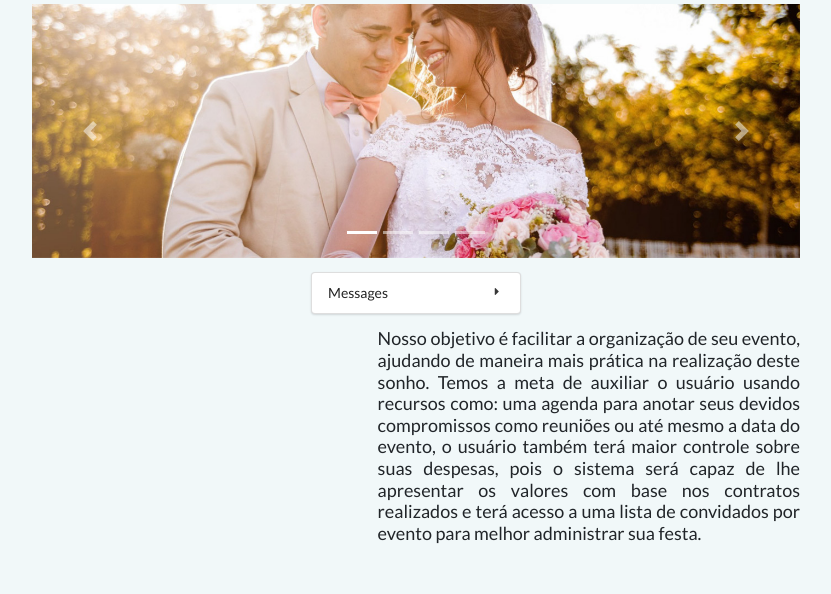
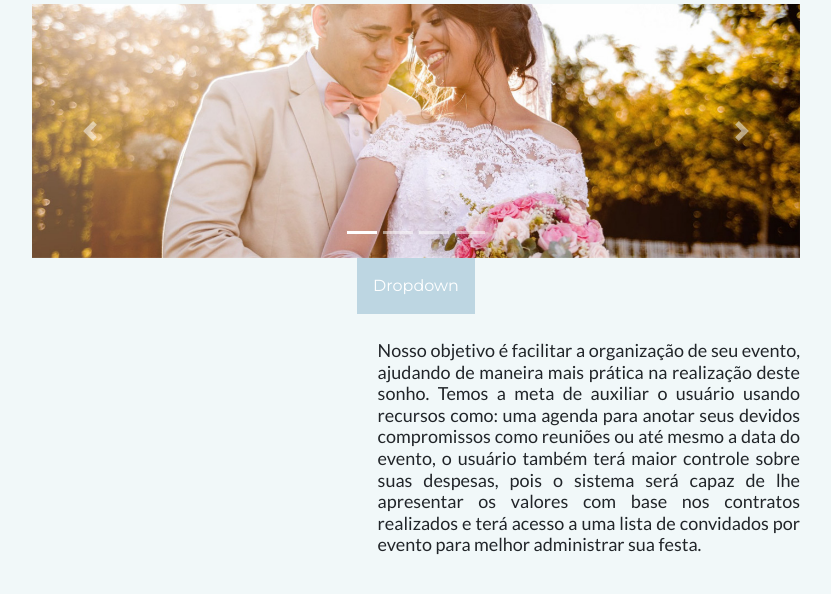
Before and after one commit to biancaleithold/Tcc, a PHP site: page /eventos.php in a window 1280 px wide. Shown: the part 167-761 px from the top of the page, without its empty margins (224-1055 px from the left). Run offline with PHP 8.4, Linux system fonts and the light colour scheme; some libraries are stand-ins or nearby versions.

Commit message:
Alteração página de eventos

```diff
--- a/css/estilo.css
+++ b/css/estilo.css
@@ -47,4 +47,44 @@ body{
     width: 33%;
     margin-right: 20%;
     font-size: 18px;
+ }
+
+.dropbtn {
+  background-color:#4c8aaf4f;
+  color: white;
+  padding: 16px;
+  font-size: 16px;
+  border: none;
+  cursor: pointer;
 }
+
+.dropdown {
+  position: relative;
+  display: inline-block;
+}
+
+.dropdown-content {
+  display: none;
+  position: absolute;
+  background-color: #f9f9f9;
+  min-width: 160px;
+  box-shadow: 0px 8px 16px 0px rgba(0,0,0,0.2);
+  z-index: 1;
+}
+
+.dropdown-content a {
+  color: black;
+  padding: 12px 16px;
+  text-decoration: none;
+  display: block;
+}
+
+.dropdown-content a:hover {background-color: #4c8aaf4f}
+
+.dropdown:hover .dropdown-content {
+  display: block;
+}
+
+.dropdown:hover .dropbtn {
+  background-color: #4c8aaf4f;
+}
--- a/eventos.php
+++ b/eventos.php
@@ -53,22 +53,28 @@
     <span class="sr-only">Next</span>
   </a>
 </div>
-
-<div class="ui vertical menu">
+<div class="dropdown">
+  <button class="dropbtn">Dropdown</button>
+  <div class="dropdown-content">
+  <a href="#">Link 1</a>
+  <a href="#">Link 2</a>
+  <a href="#">Link 3</a>
+  </div>
+</div>
+<!--<div class="ui vertical menu" style="float: left;width: 18%; margin-left: 20%; margin-top: 2%">
   <div class="ui left pointing dropdown link item">
     <i class="dropdown icon"></i>
-    Messages
+    O que você procura?
     <div class="menu">
       <div class="item">Inbox</div>
       <div class="item">Starred</div>
       <div class="item">Sent Mail</div>
       <div class="item">Drafts (143)</div>
-      <div class="divider"></div>
       <div class="item">Spam (1009)</div>
       <div class="item">Trash</div>
     </div>
   </div>
+</div>-->
+<div>
+  <h4 class="texto_evento" style="margin-top: 2%;">Nosso objetivo é facilitar a organização de seu evento, ajudando de maneira mais prática na realização deste sonho. Temos a meta de auxiliar o usuário usando recursos como:  uma agenda para anotar seus devidos compromissos como reuniões ou até mesmo a data do evento, o usuário também terá maior controle sobre suas despesas, pois o  sistema será capaz de lhe apresentar os valores com base nos contratos realizados e terá acesso a uma lista de convidados por evento para melhor administrar sua festa.</h4>
 </div>
-<div>
-  <h4 class="texto_evento">Nosso objetivo é facilitar a organização de seu evento, ajudando de maneira mais prática na realização deste sonho. Temos a meta de auxiliar o usuário usando recursos como:  uma agenda para anotar seus devidos compromissos como reuniões ou até mesmo a data do evento, o usuário também terá maior controle sobre suas despesas, pois o  sistema será capaz de lhe apresentar os valores com base nos contratos realizados e terá acesso a uma lista de convidados por evento para melhor administrar sua festa.</h4>
-</div>
```
